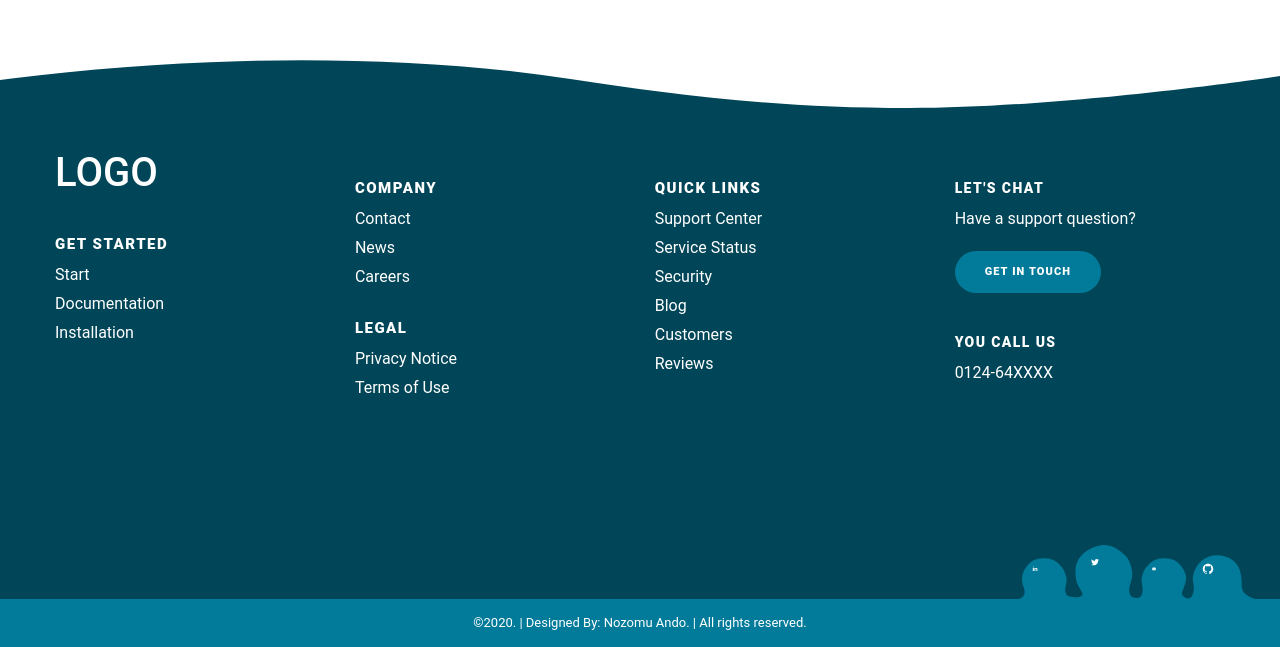
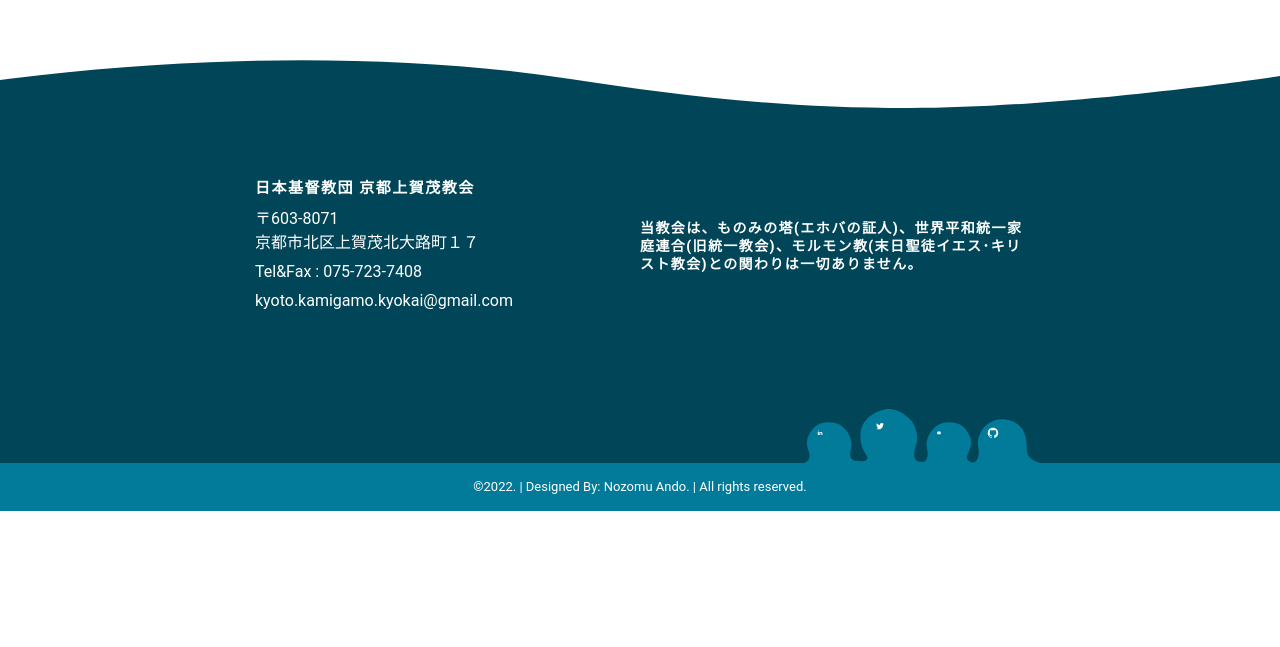
Before and after one commit to nisino25/church, a Vue app: page /about-church in a window 1280 px wide. Shown: the part 1564-2211 px from the top of the page. After the commit the page ends 2075 px from the top, so only its background shows below. Built offline with nearby package versions, Linux system fonts and the light colour scheme.

Commit message:
fixed the footer

```diff
--- a/public/index.html
+++ b/public/index.html
@@ -6,6 +6,7 @@
     <meta name="viewport" content="width=device-width,initial-scale=1.0">
     <link rel="icon" href="<%= BASE_URL %>favicon.ico">
     <title><%= htmlWebpackPlugin.options.title %></title>
+    <!-- <meta name="viewport" content="width=device-width, initial-scale=1"> -->
 
 
     <!-- <link rel="stylesheet" href="https://cdn.jsdelivr.net/npm/bootstrap@3.3.7/dist/css/bootstrap.min.css" integrity="sha384-BVYiiSIFeK1dGmJRAkycuHAHRg32OmUcww7on3RYdg4Va+PmSTsz/K68vbdEjh4u" crossorigin="anonymous">
--- a/src/App.vue
+++ b/src/App.vue
@@ -26,90 +26,30 @@
             <path class="footer-wave-path" d="M851.8,100c125,0,288.3-45,348.2-64V0H0v44c3.7-1,7.3-1.9,11-2.9C80.7,22,151.7,10.8,223.5,6.3C276.7,2.9,330,4,383,9.8 c52.2,5.7,103.3,16.2,153.4,32.8C623.9,71.3,726.8,100,851.8,100z"></path>
           </svg>
           <div class="footer-content">
+
             <div class="footer-content-column">
-              <div class="footer-logo">
-                <a class="footer-logo-link" href="#">
-                  <span class="hidden-link-text">LOGO</span>
-                  <h1>LOGO</h1>
-                </a>
-              </div>
               <div class="footer-menu">
-                <h2 class="footer-menu-name"> Get Started</h2>
-                <ul id="menu-get-started" class="footer-menu-list">
-                  <li class="menu-item menu-item-type-post_type menu-item-object-product">
-                    <a href="#">Start</a>
+                <h2 class="footer-menu-name">日本基督教団 京都上賀茂教会</h2>
+                <ul id="menu-quick-links" class="footer-menu-list">
+                  <li class="menu-item menu-item-type-custom menu-item-object-custom">
+                    <a target="_blank" rel="noopener noreferrer" >〒603-8071 <br> 京都市北区上賀茂北大路町１７</a>
                   </li>
-                  <li class="menu-item menu-item-type-post_type menu-item-object-product">
-                    <a href="#">Documentation</a>
+                  <li class="menu-item menu-item-type-custom menu-item-object-custom">
+                    <a target="_blank" rel="noopener noreferrer" >Tel&Fax : 075-723-7408</a>
                   </li>
-                  <li class="menu-item menu-item-type-post_type menu-item-object-product">
-                    <a href="#">Installation</a>
+                  <li class="menu-item menu-item-type-post_type menu-item-object-page">
+                    <a >kyoto.kamigamo.kyokai@gmail.com</a>
                   </li>
                 </ul>
               </div>
             </div>
+
             <div class="footer-content-column">
-              <div class="footer-menu">
-                <h2 class="footer-menu-name"> Company</h2>
-                <ul id="menu-company" class="footer-menu-list">
-                  <li class="menu-item menu-item-type-post_type menu-item-object-page">
-                    <a href="#">Contact</a>
-                  </li>
-                  <li class="menu-item menu-item-type-taxonomy menu-item-object-category">
-                    <a href="#">News</a>
-                  </li>
-                  <li class="menu-item menu-item-type-post_type menu-item-object-page">
-                    <a href="#">Careers</a>
-                  </li>
-                </ul>
-              </div>
-              <div class="footer-menu">
-                <h2 class="footer-menu-name"> Legal</h2>
-                <ul id="menu-legal" class="footer-menu-list">
-                  <li class="menu-item menu-item-type-post_type menu-item-object-page menu-item-privacy-policy menu-item-170434">
-                    <a href="#">Privacy Notice</a>
-                  </li>
-                  <li class="menu-item menu-item-type-post_type menu-item-object-page">
-                    <a href="#">Terms of Use</a>
-                  </li>
-                </ul>
+              <div class="footer-call-to-action">
+                <h2 class="footer-call-to-action-title"> 当教会は、ものみの塔(エホバの証人)、世界平和統一家庭連合(旧統一教会)、モルモン教(末日聖徒イエス･キリスト教会)との関わりは一切ありません。</h2>
               </div>
             </div>
-            <div class="footer-content-column">
-              <div class="footer-menu">
-                <h2 class="footer-menu-name"> Quick Links</h2>
-                <ul id="menu-quick-links" class="footer-menu-list">
-                  <li class="menu-item menu-item-type-custom menu-item-object-custom">
-                    <a target="_blank" rel="noopener noreferrer" href="#">Support Center</a>
-                  </li>
-                  <li class="menu-item menu-item-type-custom menu-item-object-custom">
-                    <a target="_blank" rel="noopener noreferrer" href="#">Service Status</a>
-                  </li>
-                  <li class="menu-item menu-item-type-post_type menu-item-object-page">
-                    <a href="#">Security</a>
-                  </li>
-                  <li class="menu-item menu-item-type-post_type menu-item-object-page">
-                    <a href="#">Blog</a>
-                  </li>
-                  <li class="menu-item menu-item-type-post_type_archive menu-item-object-customer">
-                    <a href="#">Customers</a></li>
-                  <li class="menu-item menu-item-type-post_type menu-item-object-page">
-                    <a href="#">Reviews</a>
-                  </li>
-                </ul>
-              </div>
-            </div>
-            <div class="footer-content-column">
-              <div class="footer-call-to-action">
-                <h2 class="footer-call-to-action-title"> Let's Chat</h2>
-                <p class="footer-call-to-action-description"> Have a support question?</p>
-                <a class="footer-call-to-action-button button" href="#" target="_self"> Get in Touch </a>
-              </div>
-              <div class="footer-call-to-action">
-                <h2 class="footer-call-to-action-title"> You Call Us</h2>
-                <p class="footer-call-to-action-link-wrapper"> <a class="footer-call-to-action-link" href="tel:0124-64XXXX" target="_self"> 0124-64XXXX </a></p>
-              </div>
-            </div>
+
             <div class="footer-social-links"> <svg class="footer-social-amoeba-svg" xmlns="http://www.w3.org/2000/svg" viewBox="0 0 236 54">
                 <path class="footer-social-amoeba-path" d="M223.06,43.32c-.77-7.2,1.87-28.47-20-32.53C187.78,8,180.41,18,178.32,20.7s-5.63,10.1-4.07,16.7-.13,15.23-4.06,15.91-8.75-2.9-6.89-7S167.41,36,167.15,33a18.93,18.93,0,0,0-2.64-8.53c-3.44-5.5-8-11.19-19.12-11.19a21.64,21.64,0,0,0-18.31,9.18c-2.08,2.7-5.66,9.6-4.07,16.69s.64,14.32-6.11,13.9S108.35,46.5,112,36.54s-1.89-21.24-4-23.94S96.34,0,85.23,0,57.46,8.84,56.49,24.56s6.92,20.79,7,24.59c.07,2.75-6.43,4.16-12.92,2.38s-4-10.75-3.46-12.38c1.85-6.6-2-14-4.08-16.69a21.62,21.62,0,0,0-18.3-9.18C13.62,13.28,9.06,19,5.62,24.47A18.81,18.81,0,0,0,3,33a21.85,21.85,0,0,0,1.58,9.08,16.58,16.58,0,0,1,1.06,5A6.75,6.75,0,0,1,0,54H236C235.47,54,223.83,50.52,223.06,43.32Z"></path>
               </svg>
@@ -143,7 +83,7 @@
           <div class="footer-copyright">
             <div class="footer-copyright-wrapper">
               <p class="footer-copyright-text">
-                <a class="footer-copyright-link" href="#" target="_self"> ©2020. | Designed By: Nozomu Ando. | All rights reserved. </a>
+                <a class="footer-copyright-link" href="#" target="_self"> ©2022. | Designed By: Nozomu Ando. | All rights reserved. </a>
               </p>
             </div>
           </div>
@@ -265,7 +205,7 @@ html, body{
 
 /* Handle */
 ::-webkit-scrollbar-thumb {
-  background: #04AA6D;
+  background: rgb(0, 70, 88);
   border-radius:1px;
 }
 
@@ -369,18 +309,26 @@ a {
 .footer-content {
   margin-left: auto;
   margin-right: auto;
-    max-width: 1230px;
-    padding: 40px 15px 450px;
+  max-width: 500px;
+  padding: 40px 15px 100px;
   position: relative;
+
+  display: flex;
+  /* background-color: red; */
+  text-align: lefts;
 }
 
 .footer-content-column {
   box-sizing: border-box;
-    float: left;
-    padding-left: 15px;
-    padding-right: 15px;
+  /* float: right; */
+  padding-left: 0px;
+  padding-right: 0px;
   width: 100%;
   color: #fff;
+
+  text-align: left;
+
+  margin: auto auto;
 }
 
 .footer-content-column ul li a {
@@ -588,7 +536,7 @@ a {
   .footer-content {
     margin-left: auto;
     margin-right: auto;
-    max-width: 1230px;
+    max-width: 500px;
     padding: 40px 15px 1050px;
     position: relative;
   }
@@ -597,7 +545,7 @@ a {
   .footer-content {
     margin-left: auto;
     margin-right: auto;
-    max-width: 1230px;
+    max-width: 500px;
     padding: 40px 15px 1050px;
     position: relative;
   }
@@ -606,7 +554,7 @@ a {
   .footer-content {
     margin-left: auto;
     margin-right: auto;
-    max-width: 1230px;
+    max-width: 500px;
     padding: 40px 15px 1050px;
     position: relative;
   }
@@ -628,8 +576,8 @@ a {
   .footer-content {
       margin-left: auto;
       margin-right: auto;
-      max-width: 1230px;
-      padding: 40px 15px 450px;
+      max-width: 800px;
+      padding: 40px 15px 150px;
       position: relative;
   }
 
@@ -638,7 +586,7 @@ a {
   }
 
   .footer-content-column {
-      width: 24.99%;
+      /* width: 24.99%; */
   }
 }
 @media (min-width: 568px) {
--- a/src/views/Home.vue
+++ b/src/views/Home.vue
@@ -2,7 +2,7 @@
   <div class="wrapper">
 
     <div class="lp">
-      <img class="bg" src="../../public/img/service.jpg">
+      <img class="bg" src="../../public/img/main.jpg">
 
 
 
@@ -24,7 +24,7 @@
         <div id="main-content" class="center-column">
           <div class="main-content-wrapper notice">
             <div>
-              <h1>故深田未来生（みきお）牧師告別礼拝のお知らせ</h1><br><br>
+              <h1 style="width: 70%; margin: auto auto;">故深田未来生（みきお）牧師告別礼拝のお知らせ</h1><br><br>
               <div>
                 <div class="left-section">
                   <div>
```
Also changed, not shown: public/img/main.jpg (added). Lines whose indentation alone changed are shown as unchanged.
